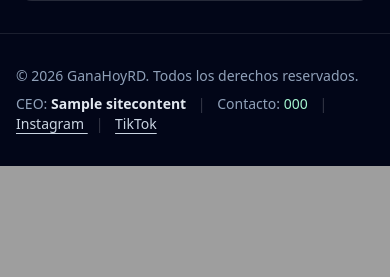
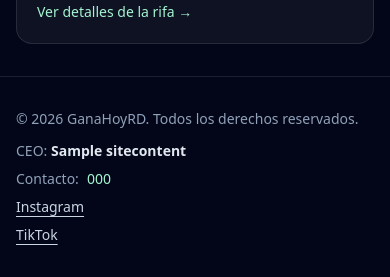
Before and after one commit to draramirezr/RIFA, a Django app: page /historial/ in a window 390 px wide. Shown: the part 1263-1540 px from the top of the page. Before the commit the page ends 1429 px from the top, so only its background shows below. Run offline with Django 5.2, Linux system fonts and the light colour scheme; tables that the repository leaves empty hold one stand-in row (values such as "Sample post"); grey boxes marked "Sample" are stand-in pictures.

Commit message:
seo+ui: mejorar snippet y responsividad
- Actualiza meta description/OG/Twitter para mejor vista en Google y compartir
- Ajusta layouts m??viles: footer, historial, mis boletos, comprar (bancos)
- Mejora accesibilidad y tactilidad del carrusel en m??vil
- Admin: tablas/listas con scroll horizontal y filtros usables en m??vil

```diff
--- a/rifas/templates/rifas/buy_ticket.html
+++ b/rifas/templates/rifas/buy_ticket.html
@@ -171,7 +171,7 @@
         <div class="text-lg font-semibold">Métodos de pago</div>
         {% if form.bank_account.errors %}<div class="mt-2 text-sm text-red-300">{{ form.bank_account.errors }}</div>{% endif %}
         {% if bank_accounts %}
-          <div class="mt-4 grid grid-cols-4 gap-2">
+          <div class="mt-4 grid grid-cols-3 gap-2 sm:grid-cols-4">
             {% for b in bank_accounts %}
               <button type="button"
                       class="bankBtn group flex h-12 w-12 items-center justify-center rounded-xl border border-white/10 bg-slate-950/40 hover:bg-slate-950/60 sm:h-14 sm:w-14"
--- a/rifas/templates/rifas/history.html
+++ b/rifas/templates/rifas/history.html
@@ -9,17 +9,17 @@
   </div>
 
   {% if finished %}
-    <div class="grid grid-cols-1 gap-6 sm:grid-cols-2 lg:grid-cols-3">
+    <div class="grid grid-cols-1 gap-6 sm:grid-cols-2 md:grid-cols-3 lg:grid-cols-3">
       {% for raffle in finished %}
         <div class="rounded-2xl border border-white/10 bg-white/5 overflow-hidden">
           {% if raffle.history_cover_image %}
             <img src="{{ raffle.history_cover_image.url }}" alt="{{ raffle.title }}"
                  loading="lazy" decoding="async"
-                 class="h-56 w-full object-cover" />
+                 class="h-48 sm:h-56 w-full object-cover" />
           {% elif raffle.image %}
             <img src="{{ raffle.image.url }}" alt="{{ raffle.title }}"
                  loading="lazy" decoding="async"
-                 class="h-56 w-full object-cover" />
+                 class="h-48 sm:h-56 w-full object-cover" />
           {% endif %}
 
           <div class="p-5">
--- a/rifas/templates/rifas/home.html
+++ b/rifas/templates/rifas/home.html
@@ -1,8 +1,8 @@
 {% extends "base.html" %}
 {% load humanize %}
-{% block title %}Inicio{% endblock %}
+{% block title %}GanaHoyRD{% endblock %}
 
-{% block meta_description %}GanaHoyRD: rifas en República Dominicana. Participa comprando boletos y subiendo tu comprobante para validar tu participación.{% endblock %}
+{% block meta_description %}GanaHoyRD. Rifas confiables en República Dominicana, premios reales y ganadores reales. Tu oportunidad es hoy.{% endblock %}
 
 {% block content %}
   <div class="grid grid-cols-1 gap-6 lg:grid-cols-3">
--- a/rifas/templates/rifas/my_tickets.html
+++ b/rifas/templates/rifas/my_tickets.html
@@ -5,7 +5,7 @@
 {% block meta_robots %}<meta name="robots" content="noindex,nofollow">{% endblock %}
 
 {% block content %}
-  <div class="max-w-3xl">
+  <div class="mx-auto max-w-3xl lg:max-w-4xl">
     <h1 class="text-3xl font-semibold tracking-tight">Mis boletos</h1>
     <p class="mt-2 text-slate-300">
       Consulta el estado de tus compras y tus números de boleto cuando estén aprobados.
@@ -70,7 +70,7 @@
               {% endif %}
             </div>
 
-            <div class="mt-4 grid grid-cols-1 gap-4 sm:grid-cols-3 text-sm">
+            <div class="mt-4 grid grid-cols-1 gap-4 min-[480px]:grid-cols-2 sm:grid-cols-3 text-sm">
               <div class="rounded-xl border border-white/10 bg-slate-950/40 p-4">
                 <div class="text-slate-400">Boletos</div>
                 <div class="mt-1 font-semibold text-slate-100">{{ p.quantity|intcomma }}</div>
--- a/rifas/templates/rifas/raffle_detail.html
+++ b/rifas/templates/rifas/raffle_detail.html
@@ -48,11 +48,13 @@
             </div>
 
             <button type="button" id="prevBtn"
-                    class="absolute left-3 top-1/2 -translate-y-1/2 rounded-full border border-white/10 bg-slate-950/70 px-3 py-2 text-sm text-white hover:bg-slate-950/90">
+                    class="absolute left-3 top-1/2 -translate-y-1/2 rounded-full border border-white/10 bg-slate-950/70 px-4 py-3 text-base text-white hover:bg-slate-950/90 sm:px-3 sm:py-2 sm:text-sm"
+                    aria-label="Anterior">
               ←
             </button>
             <button type="button" id="nextBtn"
-                    class="absolute right-3 top-1/2 -translate-y-1/2 rounded-full border border-white/10 bg-slate-950/70 px-3 py-2 text-sm text-white hover:bg-slate-950/90">
+                    class="absolute right-3 top-1/2 -translate-y-1/2 rounded-full border border-white/10 bg-slate-950/70 px-4 py-3 text-base text-white hover:bg-slate-950/90 sm:px-3 sm:py-2 sm:text-sm"
+                    aria-label="Siguiente">
               →
             </button>
           </div>
--- a/templates/base.html
+++ b/templates/base.html
@@ -14,14 +14,14 @@
     {% block meta_robots %}
       <meta name="robots" content="index,follow">
     {% endblock %}
-    <meta name="description" content="{% block meta_description %}GanaHoyRD: participa en rifas en República Dominicana de forma segura y transparente. Compra tus boletos y sube tu comprobante para validar tu participación.{% endblock %}">
+    <meta name="description" content="{% block meta_description %}GanaHoyRD. Rifas confiables en República Dominicana, premios reales y ganadores reales. Tu oportunidad es hoy.{% endblock %}">
     <link rel="canonical" href="{{ request.scheme }}://{{ request.get_host }}{{ request.path }}">
 
     {# Open Graph / Twitter (sharing) #}
     <meta property="og:site_name" content="GanaHoyRD">
     <meta property="og:type" content="{% block og_type %}website{% endblock %}">
     <meta property="og:title" content="{% block og_title %}GanaHoyRD{% endblock %}">
-    <meta property="og:description" content="{% block og_description %}GanaHoyRD: participa en rifas en República Dominicana de forma segura y transparente. Compra tus boletos y sube tu comprobante para validar tu participación.{% endblock %}">
+    <meta property="og:description" content="{% block og_description %}GanaHoyRD. Rifas confiables en República Dominicana, premios reales y ganadores reales. Tu oportunidad es hoy.{% endblock %}">
     <meta property="og:url" content="{{ request.scheme }}://{{ request.get_host }}{{ request.path }}">
     {% if site.site_logo %}
       <meta property="og:image" content="{{ request.scheme }}://{{ request.get_host }}{{ site.site_logo.url }}">
@@ -30,7 +30,12 @@
     {% endif %}
     <meta name="twitter:card" content="summary_large_image">
     <meta name="twitter:title" content="{% block twitter_title %}GanaHoyRD{% endblock %}">
-    <meta name="twitter:description" content="{% block twitter_description %}GanaHoyRD: participa en rifas en República Dominicana. Compra tus boletos y sube tu comprobante para validar tu participación.{% endblock %}">
+    <meta name="twitter:description" content="{% block twitter_description %}GanaHoyRD. Rifas confiables en República Dominicana, premios reales y ganadores reales. Tu oportunidad es hoy.{% endblock %}">
+    {% if site.site_logo %}
+      <meta name="twitter:image" content="{{ request.scheme }}://{{ request.get_host }}{{ site.site_logo.url }}">
+    {% else %}
+      <meta name="twitter:image" content="{{ request.scheme }}://{{ request.get_host }}{% static 'dist/icons/android-chrome-512x512.png' %}">
+    {% endif %}
 
     {# Structured data (Organization) #}
     <script type="application/ld+json">
@@ -87,27 +92,29 @@
 
     <footer class="border-t border-white/10">
       <div class="mx-auto max-w-6xl px-4 py-8 text-sm text-slate-400">
-        <div class="flex flex-col gap-2 sm:flex-row sm:items-center sm:justify-between">
+        <div class="flex flex-col gap-3 sm:flex-row sm:items-center sm:justify-between">
           <div>© {% now "Y" %} GanaHoyRD. Todos los derechos reservados.</div>
-          <div class="text-slate-400">
-            CEO: <span class="text-slate-200 font-semibold">{{ site.ceo_name }}</span>
-            <span class="mx-2 text-white/20">|</span>
-            Contacto:
+          <div class="text-slate-400 flex flex-col gap-2 sm:flex-row sm:flex-wrap sm:items-center">
+            <span>CEO: <span class="text-slate-200 font-semibold">{{ site.ceo_name }}</span></span>
+            <span class="hidden sm:inline mx-2 text-white/20">|</span>
+            <span class="flex flex-wrap items-center gap-2">
+            <span>Contacto:</span>
             {% load formatting %}
             <a class="text-emerald-200 hover:text-emerald-100"
                href="https://wa.me/1{{ site.ceo_phone|digits_only }}"
                target="_blank" rel="noopener">
               {{ site.ceo_phone }}
             </a>
+            </span>
             {% if site.ceo_instagram_url %}
-              <span class="mx-2 text-white/20">|</span>
+              <span class="hidden sm:inline mx-2 text-white/20">|</span>
               <a class="text-slate-300 hover:text-white underline underline-offset-4"
                  href="{{ site.ceo_instagram_url }}" target="_blank" rel="noopener">
                 Instagram
               </a>
             {% endif %}
             {% if site.ceo_tiktok_url %}
-              <span class="mx-2 text-white/20">|</span>
+              <span class="hidden sm:inline mx-2 text-white/20">|</span>
               <a class="text-slate-300 hover:text-white underline underline-offset-4"
                  href="{{ site.ceo_tiktok_url }}" target="_blank" rel="noopener">
                 TikTok
```
Also changed, not shown: static/dist/admin/admin.css (+32 -0 lines).
